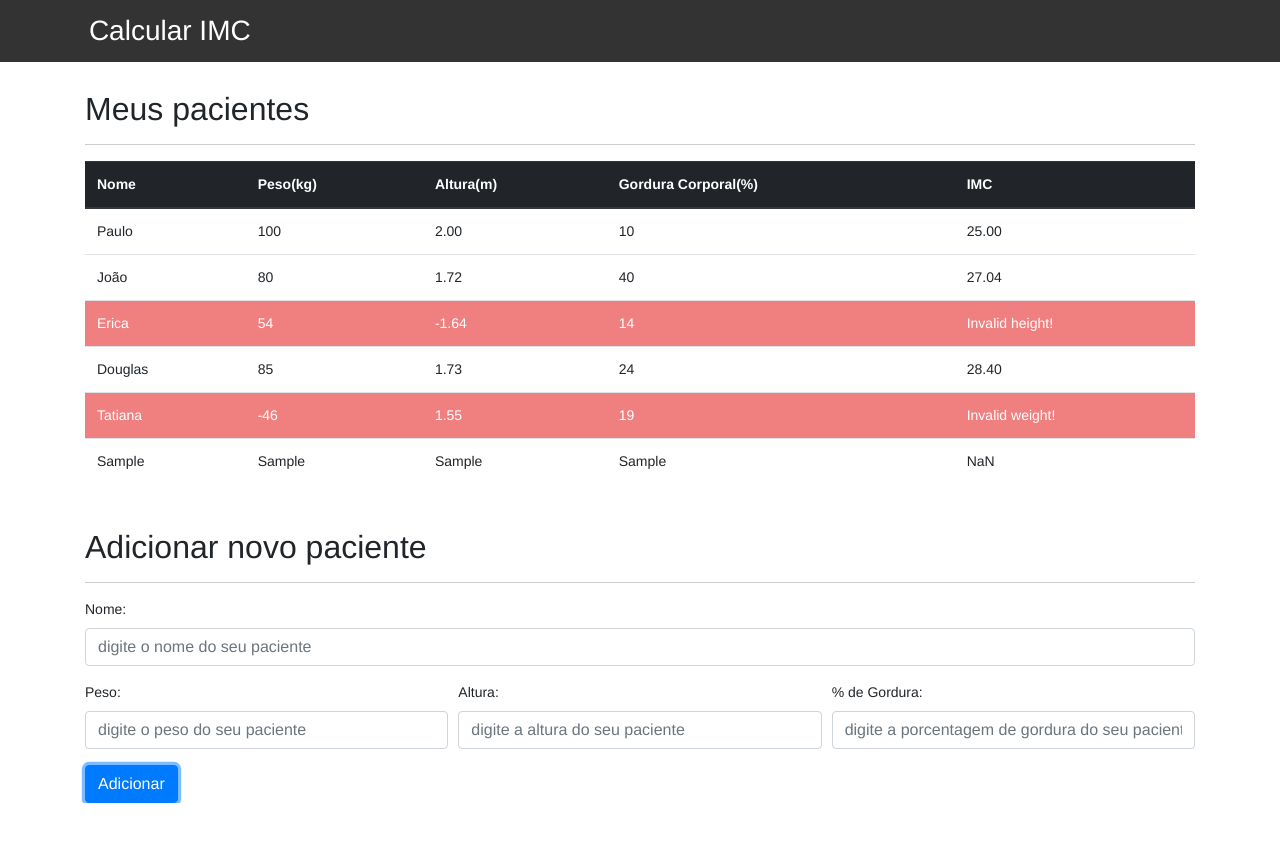
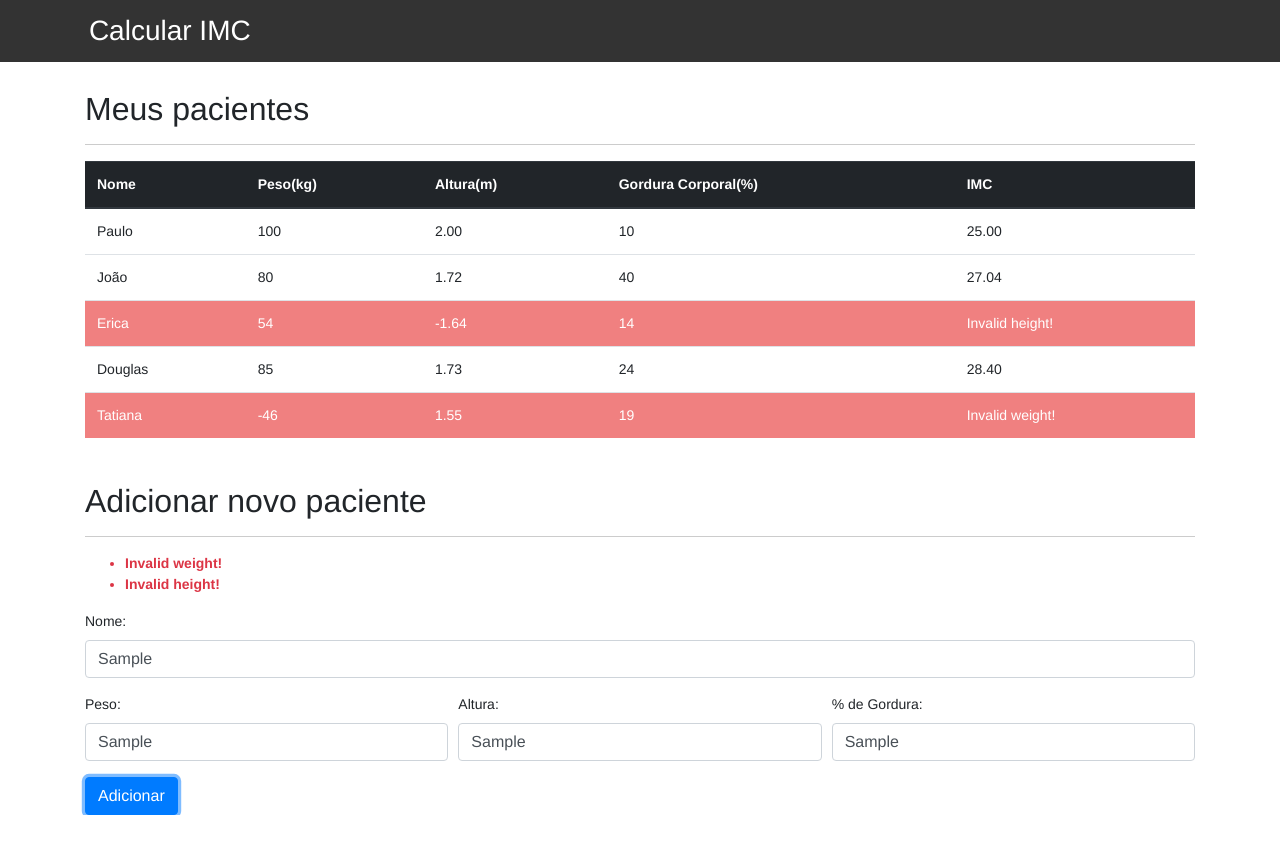
Before and after one commit to jpcmf/Calculate-IMC, a plain HTML site: page index.html in a window 1280 px wide. Both pictures are taken after typing "Sample", "Sample", "Sample", "Sample" into the empty fields and a click on the button "Adicionar". Drawn offline with nearby package versions, Linux system fonts and the light colour scheme.

Commit message:
Add remove pacient function

```diff
--- a/css/index.css
+++ b/css/index.css
@@ -138,3 +138,8 @@ button[disabled=disabled], button:disabled {
 	background-color: lightcoral;
 	color: white;
 }
+
+.fade-out {
+	opacity: 0;
+	transition: 0.5s;
+}
--- a/index.html
+++ b/index.html
@@ -74,6 +74,7 @@
 
 			<section class="container">
 				<h2 id="titulo-form">Adicionar novo paciente</h2>
+				<ul id="error-messages" class="text-danger font-weight-bold"></ul>
 				<form id="addForm">
 					<div class="form-group">
 						<label for="nome">Nome:</label>
@@ -101,5 +102,6 @@
 
 		<script src="js/imc.js" charset="utf-8"></script>
 		<script src="js/form.js" charset="utf-8"></script>
+		<script src="js/remove.js" charset="utf-8"></script>
 	</body>
 </html>
--- a/js/form.js
+++ b/js/form.js
@@ -1,5 +1,5 @@
-//form.js
-//insert new pacient values
+// form.js
+// insert new pacient values
 
 //create var button
 var btnAdd = document.querySelector("#adicionar-paciente");
@@ -17,6 +17,16 @@ btnAdd.addEventListener("click", function() {
   //adding pacient in form
   var pacientTr = constructTr(pacient);
 
+  //create var erros
+  var errors = pacientValidate(pacient);
+  console.log(errors);
+
+  //validate if erros is true
+  if(errors.length > 0) {
+    showMessageError(errors);
+    return;
+  }
+
   //adding pacient in the table
   var table = document.querySelector("#tabela-pacientes");
 
@@ -24,6 +34,11 @@ btnAdd.addEventListener("click", function() {
 
   //clear all fields of form
   form.reset();
+
+  //clear ul after insert new pacient
+  var messageError = document.querySelector("#error-messages");
+  messageError.innerHTML = "";
+
 });
 
 //function extract infos from pacient in form
@@ -77,3 +92,52 @@ function constructTd(data, classe) {
 
   return td;
 }
+
+//function show errors
+function showMessageError(errors) {
+
+  //create ul var
+  var ul = document.querySelector("#error-messages");
+  ul.innerHTML = "";
+
+  //for each li add error message
+  errors.forEach(function(error) {
+    var li = document.createElement("li");
+    li.textContent = error;
+    ul.appendChild(li);
+  });
+}
+
+//function validate pacient
+function pacientValidate(pacient) {
+
+  //array erros
+  var errors = [];
+
+  if(pacient.name.length == 0) {
+    errors.push("Name can not be blank.");
+  }
+
+  if(!validateWeight(pacient.weight)) {
+    // return "";
+    errors.push("Invalid weight!");
+  }
+
+  if(!validateHeight(pacient.height)) {
+    errors.push("Invalid height!");
+  }
+
+  if(pacient.fat.length == 0) {
+    errors.push("Fat can not be blank.");
+  }
+
+  if(pacient.weight.length == 0) {
+    errors.push("Weight can not be blank.");
+  }
+
+  if(pacient.height.length == 0) {
+    errors.push("Height can not be blank.");
+  }
+
+  return errors;
+}
--- a/js/imc.js
+++ b/js/imc.js
@@ -1,4 +1,4 @@
-//imc.js
+// imc.js
 
 // var title = document.querySelector(".title");
 // title.textContent = "Aparecida Nutricionista!";
@@ -43,11 +43,11 @@ for(var i = 0; i < pacients.length; i++) {
   var tdImc = pacient.querySelector(".info-imc");
 
   //create valid weight/height var
-  var validWeight = true;
-  var validHeight = true;
+  var validWeight = validateWeight(weight); //true or false
+  var validHeight = validateHeight(height); //true or false
 
   //validate weight = false
-  if(weight <= 0 || weight >= 1000 ) {
+  if(!validWeight) {
     console.log("Invalid weight!");
     validWeight = false;
     tdImc.textContent = "Invalid weight!";
@@ -61,7 +61,7 @@ for(var i = 0; i < pacients.length; i++) {
   }
 
   //validate height = false
-  if(height <= 0 || height >= 3.00) {
+  if(!validHeight) {
     console.log("Invalid height!");
     validHeight = false;
     tdImc.textContent = "Invalid height!";
@@ -87,6 +87,24 @@ for(var i = 0; i < pacients.length; i++) {
   }
 }
 
+//create function validate weight
+function validateWeight(weight) {
+  if(weight >= 0 && weight < 1000) {
+    return true;
+  } else {
+    return false;
+  }
+}
+
+//create function validate height
+function validateHeight(height) {
+  if(height >= 0 && height <= 3.00) {
+    return true;
+  } else {
+    return false;
+  }
+}
+
 //create function to calcute imc in other files
 function calculateImc(weight, height) {
   //set imc value
--- /dev/null
+++ b/js/remove.js
@@ -0,0 +1,37 @@
+// remove.js
+// delete pacient with double click
+
+//create pacients var
+var pacients = document.querySelectorAll('.paciente');
+console.log(pacients);
+
+//create table var
+var table = document.querySelector("#tabela-pacientes");
+
+//use double click event
+table.addEventListener("dblclick", function(event) {
+  console.log(event.target);
+
+  //add class to add fade effect
+  event.target.parentNode.classList.add("fade-out");
+
+  setTimeout(function() {
+    //remove using event.target
+    //use parentNode to remove TR
+    event.target.parentNode.remove();
+  }, 500);
+
+});
+
+
+//for each pacient remove with double click
+//this method don't work when add new pacient
+//because the js has loaded first
+
+// pacients.forEach(function(pacient) {
+//   pacient.addEventListener("dblclick", function() {
+//       console.log('clicked!');
+//
+//       this.remove();
+//   });
+// });
```
Also changed, not shown: 1 other file.
